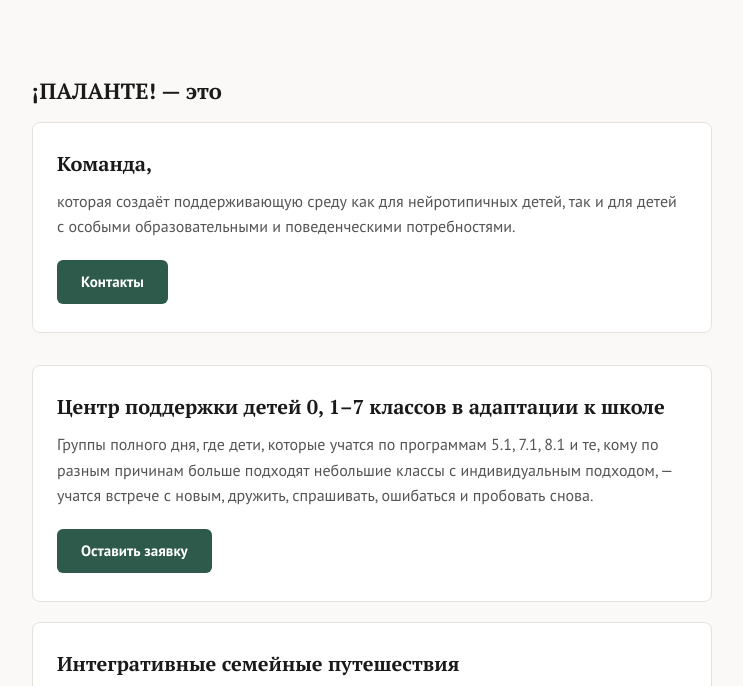
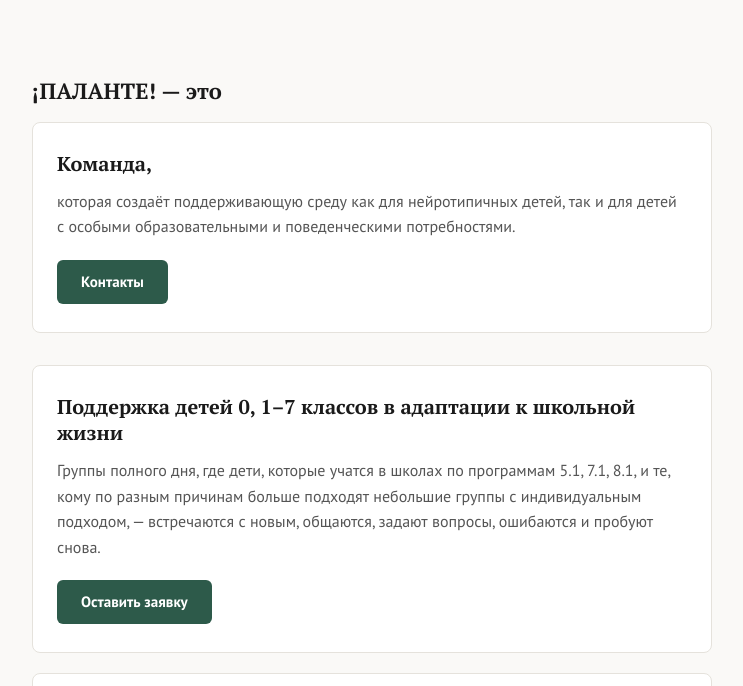
Before and after one commit to bgraudt/palante, a website: page public/index.html in a window 1280 px wide. Shown: the part 102-788 px from the top of the page, without its empty margins (268-1011 px from the left). Drawn offline with Linux system fonts and the light colour scheme.

Commit message:
feat: new text

```diff
--- a/public/index.html
+++ b/public/index.html
@@ -311,8 +311,8 @@
   <section class="services">
     <div class="container">
       <div class="service">
-        <h3>Центр поддержки детей 0, 1–7 классов в адаптации к школе</h3>
-        <p>Группы полного дня, где дети, которые учатся по программам 5.1, 7.1, 8.1 и те, кому по разным причинам больше подходят небольшие классы с индивидуальным подходом, — учатся встрече с новым, дружить, спрашивать, ошибаться и пробовать снова.</p>
+        <h3>Поддержка детей 0, 1–7 классов в адаптации к школьной жизни</h3>
+        <p>Группы полного дня, где дети, которые учатся в школах по программам 5.1, 7.1, 8.1, и те, кому по разным причинам больше подходят небольшие группы с индивидуальным подходом, — встречаются с новым, общаются, задают вопросы, ошибаются и пробуют снова.</p>
         <a class="btn" href="https://t.me/PalanteTeam" target="_blank" rel="noopener noreferrer">Оставить заявку</a>
       </div>
 
```
